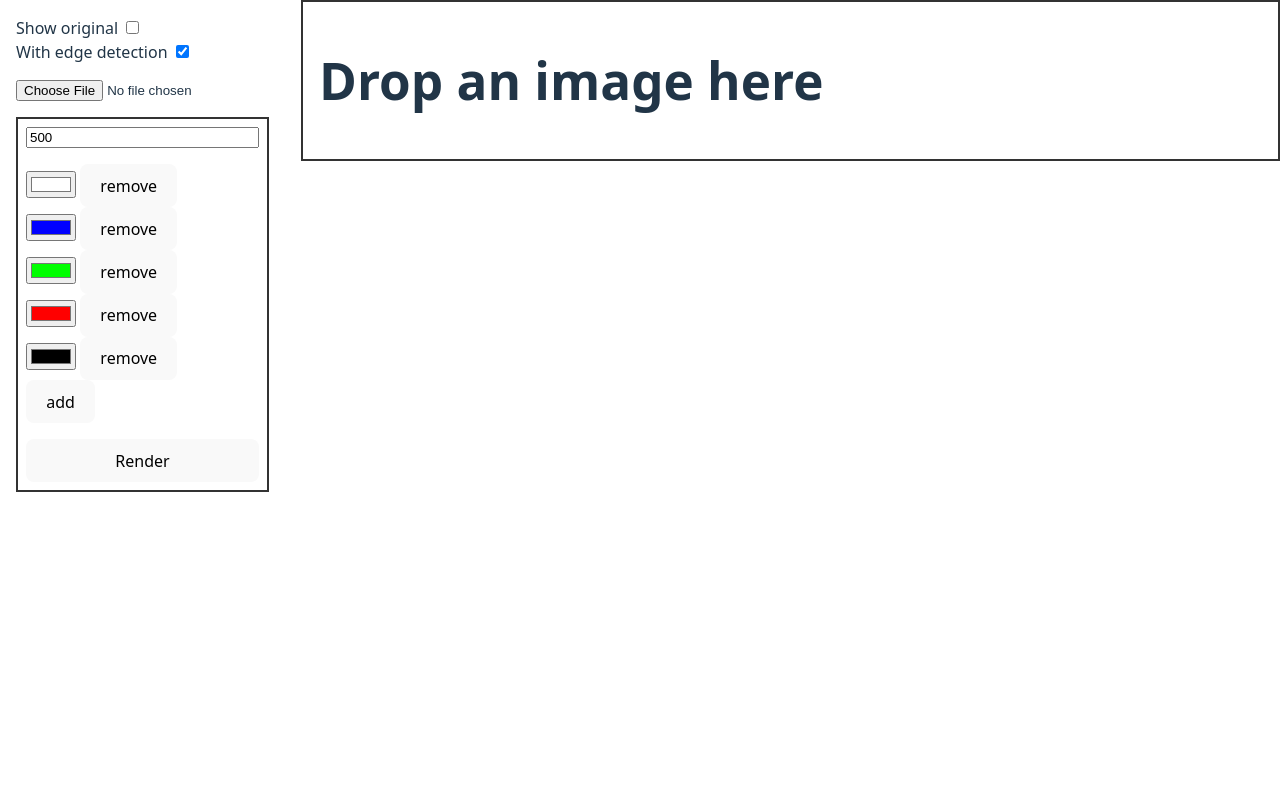
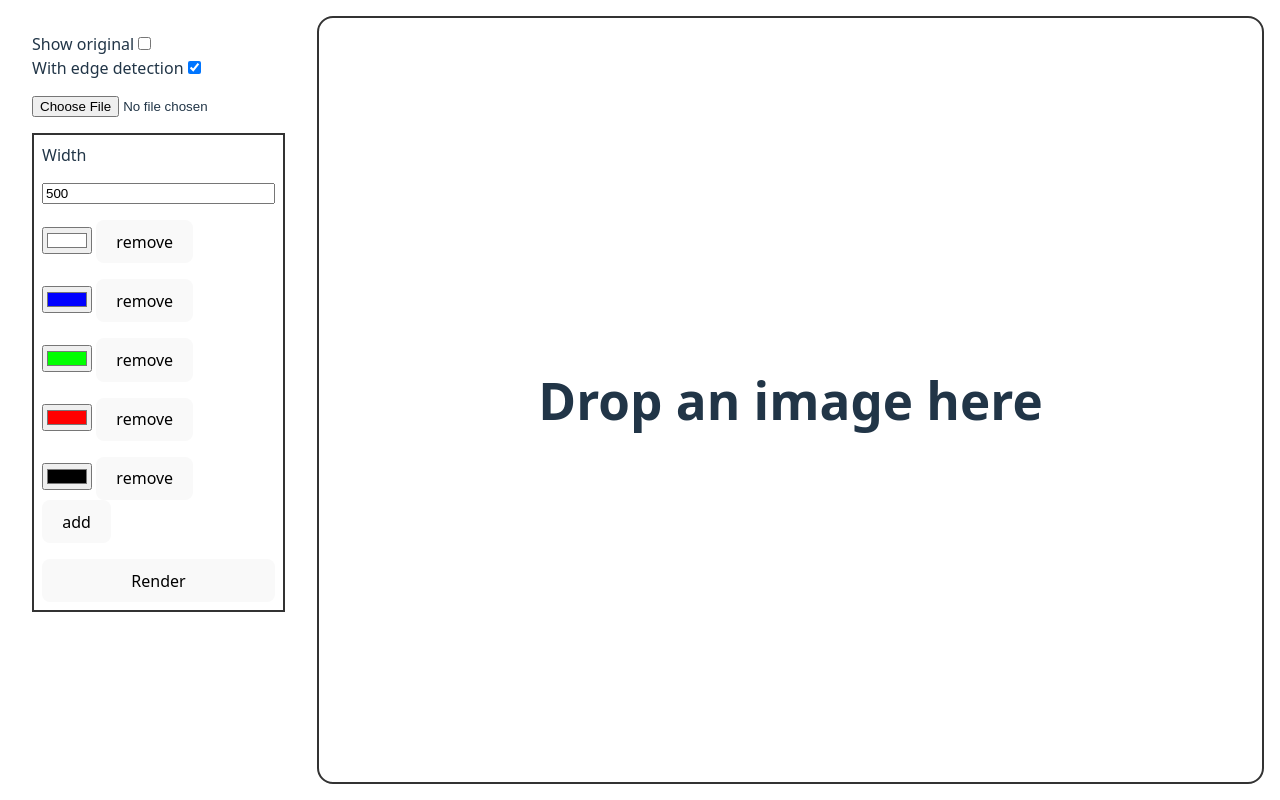
Before and after one commit to gnarlynarley/steinberg, a Svelte app: page / in a window 1280 px wide. Built offline with nearby package versions, Linux system fonts and the light colour scheme.

Commit message:
feat: add download button

```diff
--- a/src/App.svelte
+++ b/src/App.svelte
@@ -6,6 +6,7 @@
   import DropZone from './lib/components/DropZone.svelte';
   import resizeImage from './lib/utils/resizeImage';
   import PalletePicker from './lib/components/PalletePicker.svelte';
+  import downloadImage from './lib/utils/downloadImage';
 
   let file: File | null = null;
   let src: string | null = null;
@@ -70,6 +71,7 @@
       <label>
         Show original <input type="checkbox" bind:checked={showOriginal} />
       </label>
+
       <label>
         With edge detection <input
           type="checkbox"
@@ -80,14 +82,35 @@
     <input type="file" accept="image/*" on:change={onFileInputChange} />
 
     <form bind:this={form} on:submit={submit} class="form">
-      <input defaultValue={width} type="number" name="width" />
+      <label for="width">Width</label>
+      <input id="width" defaultValue={width} type="number" name="width" />
+
       <PalletePicker value={pallete} />
       <button type="submit">Render</button>
     </form>
+
+    {#if ditheredPromise}
+      {#await ditheredPromise then image}
+        <h3>Download</h3>
+        <div>
+          <button type="button" on:click={() => downloadImage(image, 1)}>
+            1x
+          </button>
+          <button type="button" on:click={() => downloadImage(image, 2)}>
+            2x
+          </button>
+          <button type="button" on:click={() => downloadImage(image, 3)}>
+            3x
+          </button>
+          <button type="button" on:click={() => downloadImage(image, 4)}>
+            4x
+          </button>
+        </div>
+      {/await}
+    {/if}
   </div>
 
   <DropZone bind:file>
-    <div class="dropzone">
     {#if shownImage}
       {#await shownImage then image}
         <Canvas {image} pixelated />
@@ -95,7 +118,6 @@
     {:else}
       <h1>Drop an image here</h1>
     {/if}
-    </div>
   </DropZone>
 </div>
 
@@ -111,6 +133,8 @@
     display: grid;
     grid-template-columns: auto 1fr;
     align-items: flex-start;
+    min-height: 100vh;
+    padding: var(--gutter);
   }
 
   .sidebar {
@@ -122,14 +146,6 @@
     padding: 1em;
   }
 
-  .dropzone {
-    padding: 1em;
-    border: 2px solid #333;
-    display: flex;
-    flex-direction: column;
-    gap: 1em;
-  }
-
   .form {
     display: flex;
     flex-direction: column;
--- a/src/app.css
+++ b/src/app.css
@@ -1,3 +1,10 @@
+*,
+*:before,
+*:after {
+  margin: 0;
+  box-sizing: border-box;
+}
+
 :root {
   font-family: system-ui, Avenir, Helvetica, Arial, sans-serif;
   line-height: 1.5;
@@ -11,6 +18,11 @@
   text-rendering: optimizeLegibility;
   -webkit-font-smoothing: antialiased;
   -moz-osx-font-smoothing: grayscale;
+
+  --color-accent: #333;
+  --border: 2px solid var(--color-accent);
+  --border-radius: 1em;
+  --gutter: 1em;
 }
 
 a {
--- a/src/lib/components/DropZone.svelte
+++ b/src/lib/components/DropZone.svelte
@@ -23,3 +23,14 @@
 >
   <slot />
 </div>
+
+<style>
+  div {
+    height: 100%;
+    display: flex;
+    justify-content: center;
+    align-items: center;
+    border-radius: var(--border-radius);
+    border: var(--border);
+  }
+</style>
--- a/src/lib/components/PalletePicker.svelte
+++ b/src/lib/components/PalletePicker.svelte
@@ -16,11 +16,21 @@
 </script>
 
 <div>
+  <div class="wrapper">
     {#each value as hex, i}
       <div>
         <ColorPicker name="color" bind:value={hex} />
         <button type="button" on:click={() => removeColor(i)}>remove</button>
       </div>
     {/each}
+  </div>
   <button type="button" on:click={addColor}>add</button>
 </div>
+
+<style>
+  .wrapper {
+    display: flex;
+    flex-direction: column;
+    gap: var(--gutter);
+  }
+</style>
--- /dev/null
+++ b/src/lib/utils/downloadImage.ts
@@ -0,0 +1,11 @@
+import resizeImage from './resizeImage';
+import upscaleNearestNeighbor from './upscaleNearestNeighbor';
+
+export default function downloadImage(image: HTMLCanvasElement, scale: number) {
+  const resized = upscaleNearestNeighbor(image, scale);
+  if (!resized) return;
+  const link = document.createElement('a');
+  link.download = 'download.png';
+  link.href = resized.toDataURL();
+  link.click();
+}
--- /dev/null
+++ b/src/lib/utils/upscaleNearestNeighbor.ts
@@ -0,0 +1,40 @@
+import createCanvas from './createCanvas';
+
+export default function upscaleNearestNeighbor(
+  canvas: HTMLCanvasElement,
+  scale: number
+) {
+  const context = canvas.getContext('2d');
+  if (!context) return;
+
+  const imageData = context.getImageData(0, 0, canvas.width, canvas.height);
+  const result = createCanvas(canvas.width * scale, canvas.height * scale);
+
+  const { width, height, data } = imageData;
+  const newWidth = width * scale;
+  const newHeight = height * scale;
+  const newData = new Uint8ClampedArray(newWidth * newHeight * 4);
+
+  for (let y = 0; y < newHeight; y++) {
+    for (let x = 0; x < newWidth; x++) {
+      // Find the corresponding pixel in the original image
+      const srcX = Math.floor(x / scale);
+      const srcY = Math.floor(y / scale);
+
+      // Calculate indices
+      const srcIndex = (srcY * width + srcX) * 4;
+      const destIndex = (y * newWidth + x) * 4;
+
+      // Copy RGBA values
+      newData[destIndex] = data[srcIndex]; // R
+      newData[destIndex + 1] = data[srcIndex + 1]; // G
+      newData[destIndex + 2] = data[srcIndex + 2]; // B
+      newData[destIndex + 3] = data[srcIndex + 3]; // A
+    }
+  }
+  const newImageData = new ImageData(newData, newWidth, newHeight);
+
+  result.context.putImageData(newImageData, 0, 0);
+
+  return result.canvas;
+}
```
Lines whose indentation alone changed are shown as unchanged.
